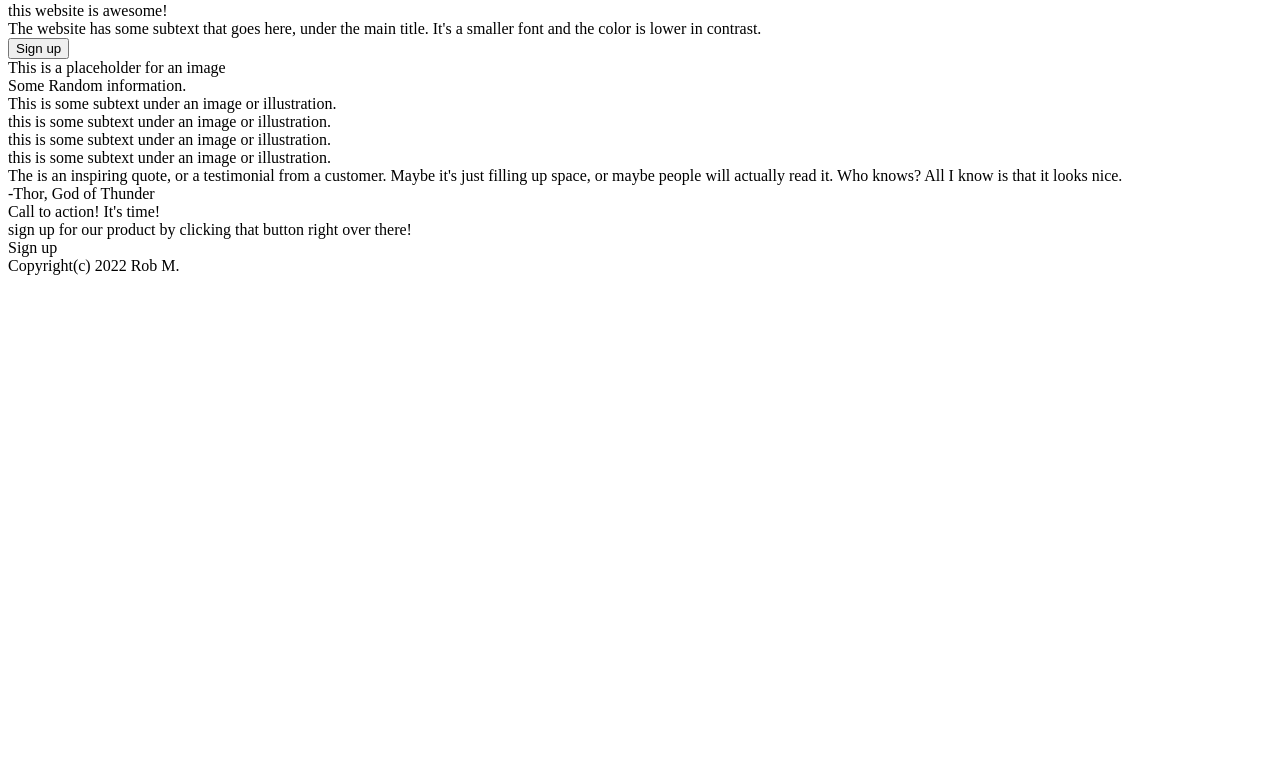
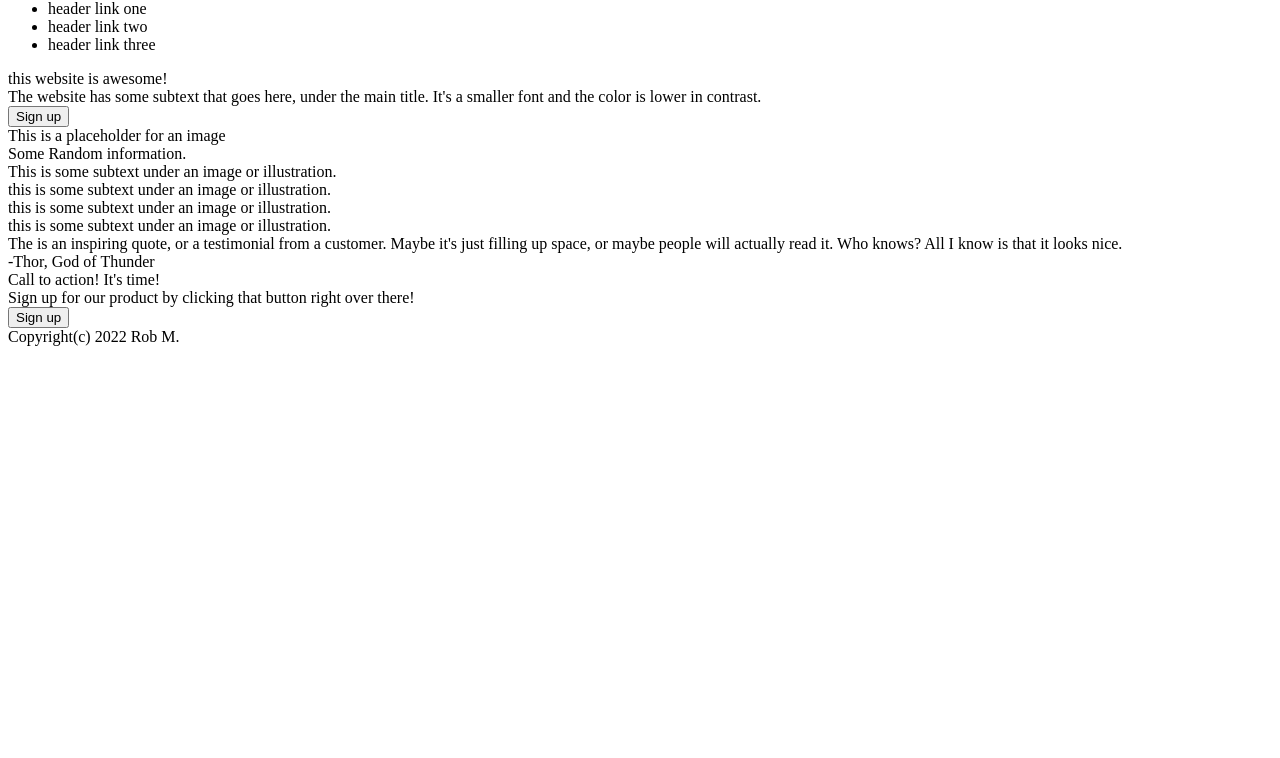
Before and after one commit to Rob-MacD/top-project-2, a plain HTML site: page index.html in a window 1280 px wide. Shown: the part 42-800 px from the top of the page. Drawn offline with Linux system fonts and the light colour scheme.

Commit message:
div classes added

```diff
--- a/index.html
+++ b/index.html
@@ -7,29 +7,51 @@
     <title>TOP Project 2</title>
   </head>
   <body>
-    <div>header logo</div>
-    <div>header link one header link two header link three</div>
-    <div>this website is awesome!</div>
-    <div>
+    <div class="nav-bar">
+      <div class="logo">header logo</div>
+      <ul>
+        <li>header link one</li>
+        <li>header link two</li>
+        <li>header link three</li>
+      </ul>
+    </div>
+    <div class="main-title">this website is awesome!</div>
+    <div class="main-subtitle">
       The website has some subtext that goes here, under the main title. It's a
       smaller font and the color is lower in contrast.
     </div>
     <button>Sign up</button>
-    <div>This is a placeholder for an image</div>
-    <div>Some Random information.</div>
-    <div>This is some subtext under an image or illustration.</div>
-    <div>this is some subtext under an image or illustration.</div>
-    <div>this is some subtext under an image or illustration.</div>
-    <div>this is some subtext under an image or illustration.</div>
-    <div>
-      The is an inspiring quote, or a testimonial from a customer. Maybe it's
-      just filling up space, or maybe people will actually read it. Who knows?
-      All I know is that it looks nice.
+    <div class="title-image">This is a placeholder for an image</div>
+    <div class="rantom-title">Some Random information.</div>
+    <div class="images-list">
+      <div class="image-subtext-1">
+        This is some subtext under an image or illustration.
+      </div>
+      <div class="image-subtext-2">
+        this is some subtext under an image or illustration.
+      </div>
+      <div class="image-subtext-3">
+        this is some subtext under an image or illustration.
+      </div>
+      <div class="image-subtext-4">
+        this is some subtext under an image or illustration.
+      </div>
     </div>
-    <div>-Thor, God of Thunder</div>
-    <div>Call to action! It's time!</div>
-    <div>sign up for our product by clicking that button right over there!</div>
-    <div>Sign up</div>
-    <div>Copyright(c) 2022 Rob M.</div>
+    <div class="quote">
+      <div class="quote-body">
+        The is an inspiring quote, or a testimonial from a customer. Maybe it's
+        just filling up space, or maybe people will actually read it. Who knows?
+        All I know is that it looks nice.
+      </div>
+      <div class="quote-author">-Thor, God of Thunder</div>
+    </div>
+    <div class="call-action">
+      <div class="call-title">Call to action! It's time!</div>
+      <div class="call-body">
+        Sign up for our product by clicking that button right over there!
+      </div>
+      <button>Sign up</button>
+    </div>
+    <div class="copyright">Copyright(c) 2022 Rob M.</div>
   </body>
 </html>
```
